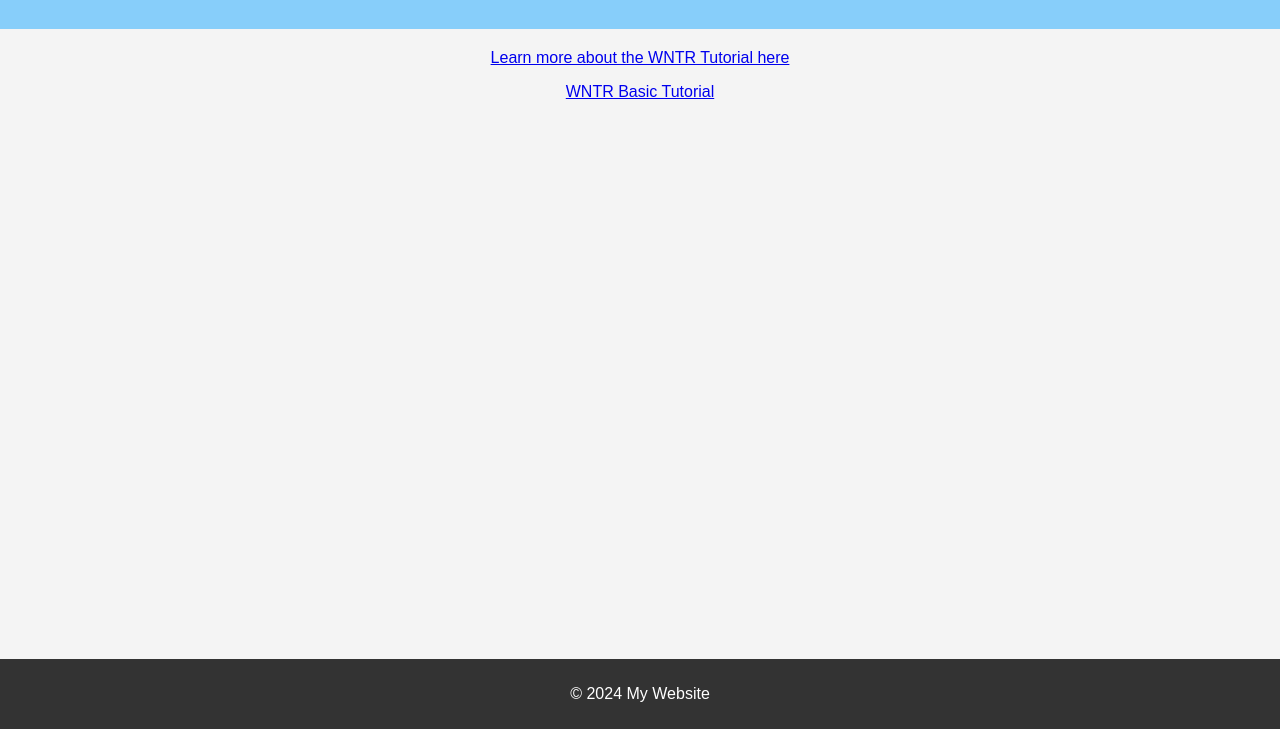
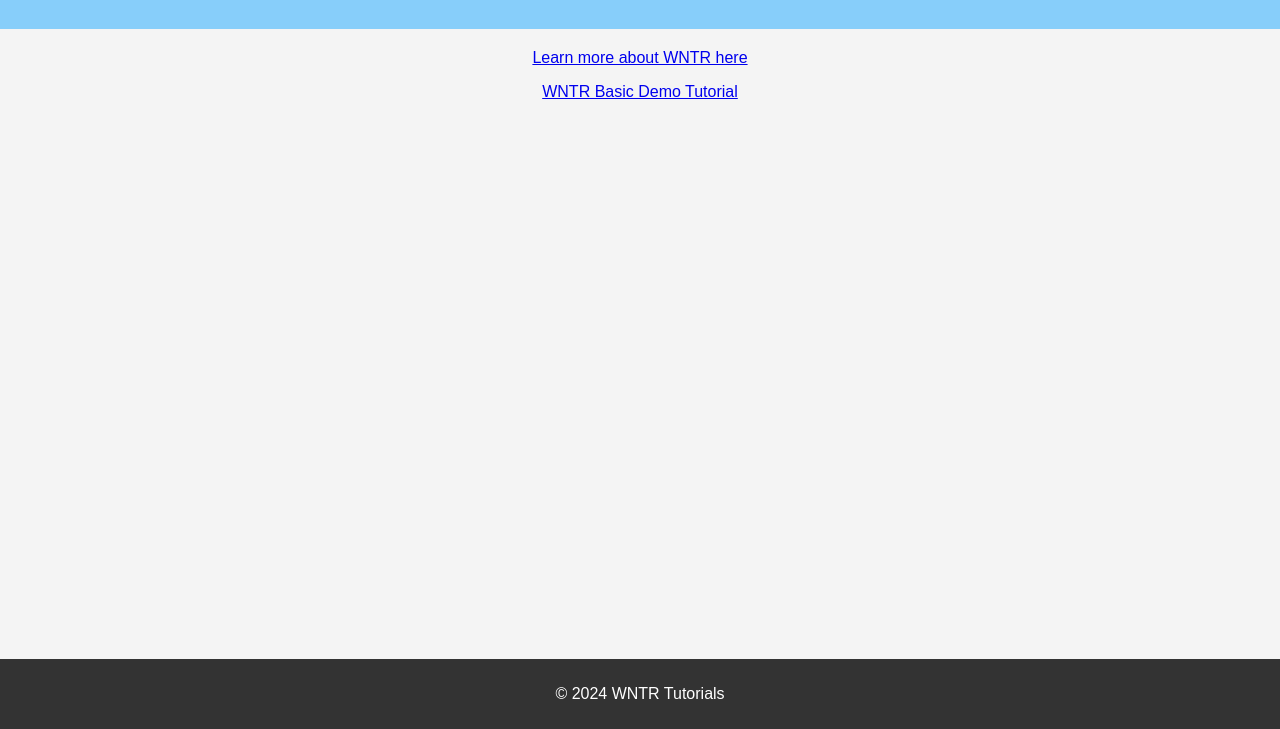
Before and after one commit to wDushanin/PagesTest, a plain HTML site: page index.html in a window 1280 px wide. Shown: the part 71-800 px from the top of the page. Drawn offline with Linux system fonts and the light colour scheme.

```diff
--- a/index.html
+++ b/index.html
@@ -22,16 +22,16 @@
     <main>
         <!-- <h2>Hello World!</h2>
         <p>This is a simple HTML index page. Feel free to customize it as you like!</p> -->
-        <p><a href="https://usepa.github.io/WNTR/userguide.html" target="_blank">Learn more about the WNTR Tutorial here</a></p>
+        <p><a href="https://usepa.github.io/WNTR/userguide.html" target="_blank">Learn more about WNTR here</a></p>
         <p><a href="https://colab.research.google.com/github/wDushanin/PagesTest/blob/main/demos/basic_demo.ipynb" target="_blank">
-            WNTR Basic Tutorial</a></p>
+            WNTR Basic Demo Tutorial</a></p>
 
 
 
     </main>
 
     <footer>
-        <p>&copy; 2024 My Website</p>
+        <p>&copy; 2024 WNTR Tutorials</p>
     </footer>
 
 </body>
```
Also changed, not shown: 2 other files.
